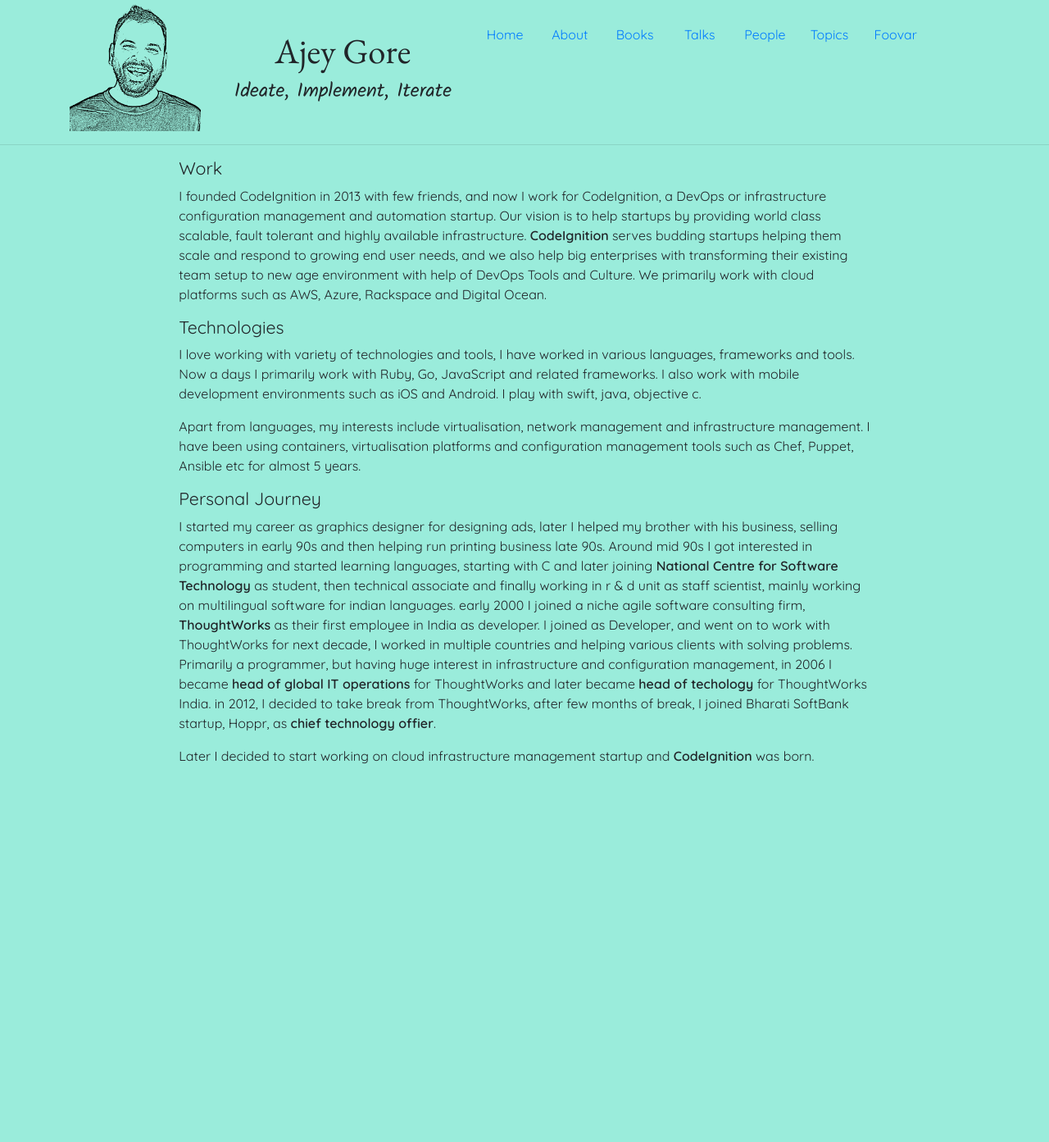
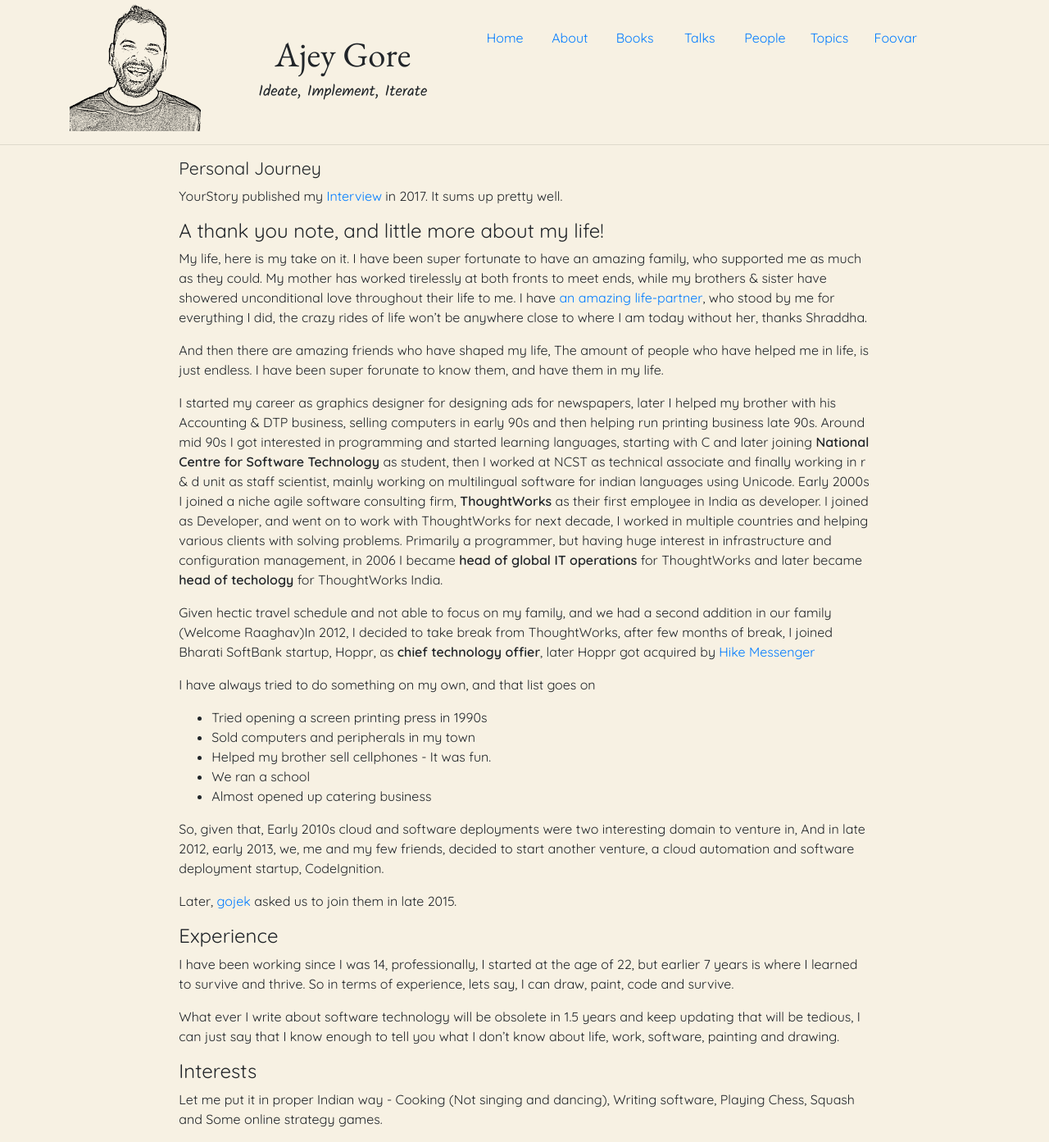
Before and after one commit to ajeygore/ajeygore.github.com, a Jekyll site: the page built from journey.md, in a window 1280 px wide. Shown: the whole page at 82% size. Built offline with Jekyll 4.4.1, drawn with Linux system fonts in a browser that asks for light colours; before the commit the page ends 950 px from its top, so only the background shows below that.

Commit message:
[ajey] Added journey and changed background colors

```diff
--- a/_includes/fonts.html
+++ b/_includes/fonts.html
@@ -6,5 +6,4 @@
   <link href="https://fonts.googleapis.com/css?family=EB+Garamond" rel="stylesheet" type='text/css'>
   <link href="https://fonts.googleapis.com/css?family=Alegreya+Sans" rel="stylesheet" type='text/css'>
   <link href="https://fonts.googleapis.com/css?family=Kalam" rel="stylesheet">
-  <link href="https://fonts.googleapis.com/css2?family=Quicksand" rel="stylesheet">
   <link href="https://fonts.googleapis.com/css2?family=Quicksand:wght@400;600" rel="stylesheet">
--- a/_layouts/bare.html
+++ b/_layouts/bare.html
@@ -4,20 +4,12 @@
 
   <script>
     $(document).ready(function() {
-      var palettes = [
-        ['#9AECDB', '#63cdda', '#c7ecee'],
-        ['#f7f1e3', '#7ed6df', '#CAD3C8']
-      ];
-      var randomPalette = palettes[Math.floor(Math.random() * palettes.length)];
+      var palettes = [ '#9AECDB', '#c7ecee', '#f7f1e3', '#7ed6df', '#CAD3C8' ];
 
-      var new_bgcolor = randomPalette[0];
-      var new_textcolor = randomPalette[1];
-      var new_bordercolor = randomPalette[2];
+      var new_bgcolor =  palettes[Math.floor(Math.random() * palettes.length)]
 
       $('#color-div').css({
         'background-color': new_bgcolor,
-        //'color': new_textcolor,
-        //'border-color': new_bordercolor
       });
     });
   </script>
--- a/assets/css/override.css
+++ b/assets/css/override.css
@@ -20,7 +20,7 @@
 }
 .slogan-small {
   font-family: 'Kalam', serif;
-  font-size: 18pt;
+  font-size: 14pt;
 }
 
 .menu-item {
--- a/journey.md
+++ b/journey.md
@@ -4,29 +4,71 @@ body_class: home
 title: Journey
 permalink: /journey
 ---
-## Work
+## Personal Journey
 
-I founded CodeIgnition in 2013 with few friends, and now I work for CodeIgnition, a DevOps or infrastructure configuration management and automation startup.
-Our vision is to help startups by providing world class scalable, fault tolerant and highly available
-infrastructure. **CodeIgnition** serves budding startups helping them scale and respond to growing
-end user needs, and we also help big enterprises with transforming their existing team setup to new
-age environment with help of DevOps Tools and Culture. We primarily work with cloud platforms such as AWS, Azure, Rackspace and Digital Ocean.
+YourStory published my [Interview](https://yourstory.com/2017/05/techie-tuesdays-ajey-gore) in 2017. It sums up pretty well.
+
+#### A thank you note, and little more about my life!
+
+My life, here is my take on it. I have been super fortunate to have an amazing family, who supported me as much as they could.
+My mother has worked tirelessly at both fronts to meet ends, while my brothers & sister have showered unconditional love throughout their life to me.
+I have [an amazing life-partner](https://twitter.com/shraddhagore), who stood by me for everything I did, the crazy rides of life won't be anywhere close to where I am today without her, thanks Shraddha.
+
+And then there are amazing friends who have shaped my life, The amount of people who have helped me in life, is just endless. I have been super forunate to know them, and have them in my life.
+
+I started my career as graphics designer for designing ads for newspapers,
+later I helped my brother with his Accounting & DTP business, selling computers in early 90s and then helping run printing business late 90s.
+Around mid 90s I got interested in programming and started learning languages,
+starting with C and later joining **National Centre for Software Technology** as student,
+then I worked at NCST as technical associate and finally working in r & d unit as staff scientist,
+mainly working on multilingual software for indian languages using Unicode. Early 2000s I joined a niche agile software consulting firm,
+**ThoughtWorks** as their first employee in India as developer.
+I joined as Developer, and went on to work with ThoughtWorks for next decade,
+I worked in multiple countries and helping various clients with solving problems.
+Primarily a programmer, but having huge interest in infrastructure and configuration management,
+in 2006 I became **head of global IT operations** for ThoughtWorks and later
+became **head of techology** for ThoughtWorks India.
+
+Given hectic travel schedule and not able to focus on my family, and we had a second addition in our family (Welcome Raaghav)In 2012,
+I decided to take break from ThoughtWorks, after few months of break, I joined Bharati SoftBank startup, Hoppr, as **chief technology offier**, later Hoppr got acquired by [Hike Messenger](https://hike.in/)
+
+I have always tried to do something on my own, and that list goes on
+
+- Tried opening a screen printing press in 1990s
+- Sold computers and peripherals in my town
+- Helped my brother sell cellphones - It was fun.
+- We ran a school
+- Almost opened up catering business
+
+So, given that, Early 2010s cloud and software deployments were two interesting domain to venture in, And in late 2012, early 2013, we, me and my few friends, decided to start another venture, a cloud automation and software deployment startup, CodeIgnition.
+
+Later, [gojek](https://gojek.com) asked us to join them in late 2015.
+
+#### Experience
+
+I have been working since I was 14, professionally, I started at the age of 22, but earlier 7 years is where I learned to survive and thrive.
+So in terms of experience, lets say, I can draw, paint, code and survive.
+
+What ever I write about software technology will be obsolete in 1.5 years and keep updating that will be tedious, I can just say that I know enough to tell you what I don't know about
+life, work, software, painting and drawing.
+
+#### Interests
+
+Let me put it in proper Indian way - Cooking (Not singing and dancing), Writing software, Playing Chess, Squash and Some online strategy games.
+
+[//]: ## Work
+
+[//]: I founded CodeIgnition in 2013 with few friends, and now I work for CodeIgnition, a DevOps or infrastructure configuration management and automation startup.
+[//]: Our vision is to help startups by providing world class scalable, fault tolerant and highly available
+[//]: infrastructure. **CodeIgnition** serves budding startups helping them scale and respond to growing
+[//]: end user needs, and we also help big enterprises with transforming their existing team setup to new
+[//]: age environment with help of DevOps Tools and Culture. We primarily work with cloud platforms such as AWS, Azure, Rackspace and Digital Ocean.
 
 
-## Technologies
+[//]: ## Technologies
 
-I love working with variety of technologies and tools, I have worked in various languages, frameworks and tools. Now a days I primarily work with Ruby, Go, JavaScript and related frameworks.
-I also work with mobile development environments such as iOS and Android. I play with swift, java, objective c.
+[//]: I love working with variety of technologies and tools, I have worked in various languages, frameworks and tools. Now a days I primarily work with Ruby, Go, JavaScript and related frameworks.
+[//]: I also work with mobile development environments such as iOS and Android. I play with swift, java, objective c.
 
-Apart from languages, my interests include virtualisation, network management and infrastructure management. I have been using containers, virtualisation platforms and configuration management tools such as
-Chef, Puppet, Ansible etc for almost 5 years.
-
-## Personal Journey
-
-I started my career as graphics designer for designing ads, later I helped my brother with his business, selling computers in early 90s and then helping run printing business late 90s. Around mid 90s I got interested in
-programming and started learning languages, starting with C and later joining **National Centre for Software Technology** as student, then technical associate and finally working in r & d unit as staff scientist, mainly working on
-multilingual software for indian languages. early 2000 I joined a niche agile software consulting firm, **ThoughtWorks** as their first employee in India as developer. I joined as Developer, and went on to work with
-ThoughtWorks for next decade, I worked in multiple countries and helping various clients with solving problems. Primarily a programmer, but having huge interest in infrastructure and configuration management, in 2006 I became **head of global IT operations** for ThoughtWorks and later
-became **head of techology** for ThoughtWorks India. in 2012, I decided to take break from ThoughtWorks, after few months of break, I joined Bharati SoftBank startup, Hoppr, as **chief technology offier**.
-
-Later I decided to start working on cloud infrastructure management startup and **CodeIgnition** was born.
+[//]: Apart from languages, my interests include virtualisation, network management and infrastructure management. I have been using containers, virtualisation platforms and configuration management tools such as
+[//]: Chef, Puppet, Ansible etc for almost 5 years.
```
Also changed, not shown: about.md (+3 -0 lines), index.md (+1 -1 lines), 1 other file.
